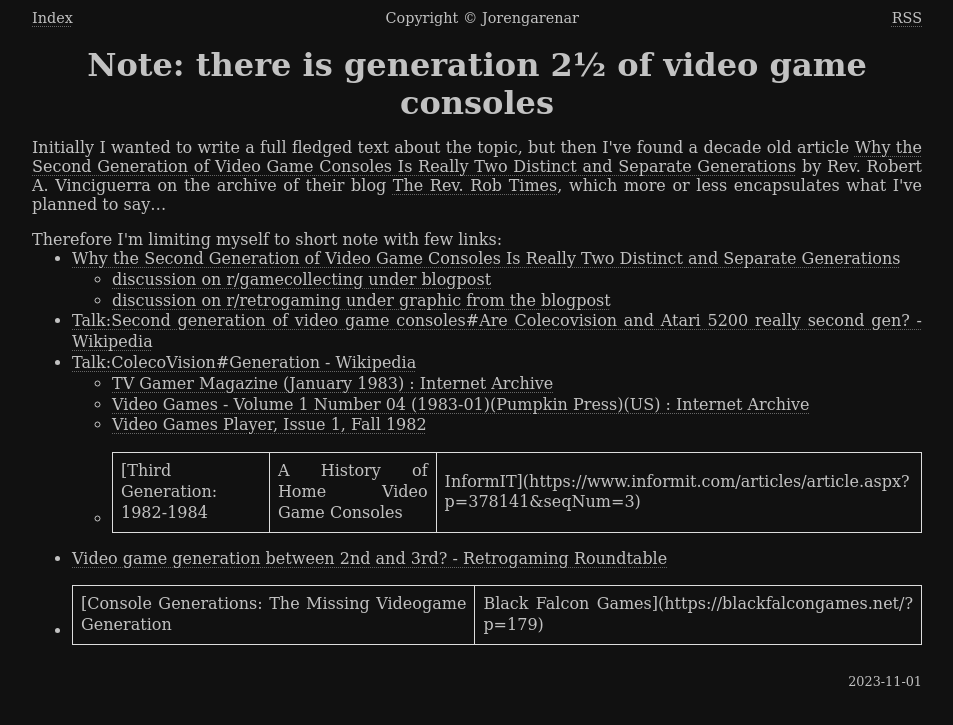
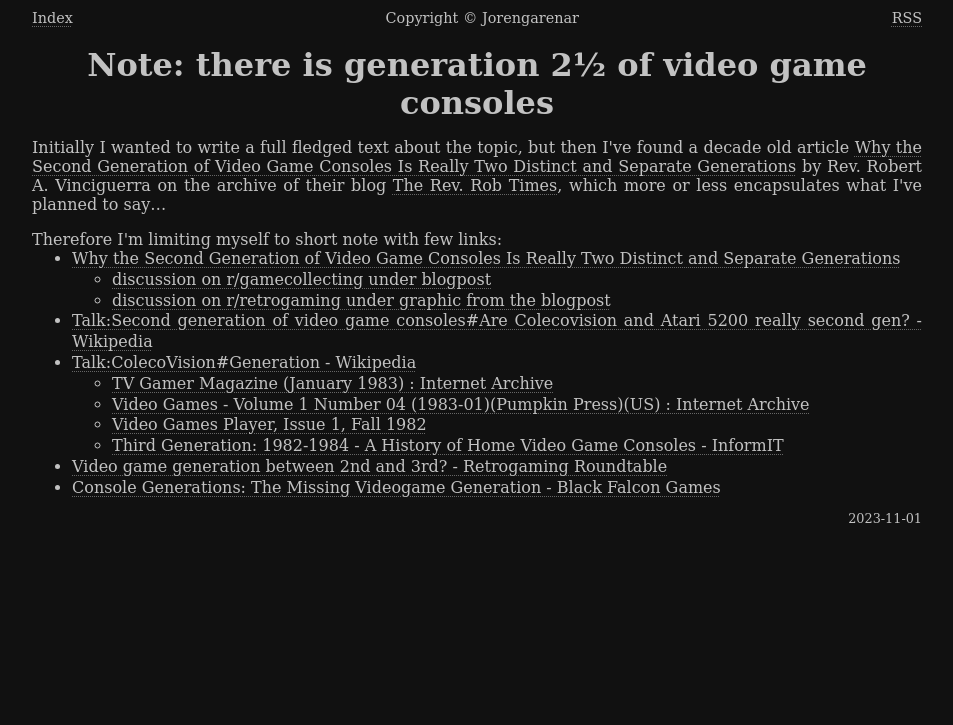
Before and after one commit to Jorenar/blog, a Jekyll site: the page built from _posts/2023-11-01-gen-2.5-of-consoles.md, in a window 1280 px wide. Shown: the top 725 px of the page, without its empty margins (163-1116 px from the left). Built offline with Jekyll 4.4.1, drawn with Linux system fonts in a browser that asks for light colours.

```diff
--- a/_posts/2023-11-01-gen-2.5-of-consoles.md
+++ b/_posts/2023-11-01-gen-2.5-of-consoles.md
@@ -19,9 +19,9 @@ Therefore I'm limiting myself to short note with few links:
   * [TV Gamer Magazine (January 1983) : Internet Archive](https://archive.org/details/tv-gamer-magazine-1983-01/page/n41)
   * [Video Games - Volume 1 Number 04 (1983-01)(Pumpkin Press)(US) : Internet Archive](https://archive.org/details/Video_Games_Volume_1_Number_04_1983-01_Pumpkin_Press_US/page/n71)
   * [Video Games Player, Issue 1, Fall 1982](https://vgpavilion.com/mags/1982/fall/vgp/fall-1982-video-game-buyers-guide/)
-  * [Third Generation: 1982-1984 | A History of Home Video Game Consoles | InformIT](https://www.informit.com/articles/article.aspx?p=378141&seqNum=3)
+  * [Third Generation: 1982-1984 - A History of Home Video Game Consoles - InformIT](https://www.informit.com/articles/article.aspx?p=378141&seqNum=3)
 * [Video game generation between 2nd and 3rd? - Retrogaming Roundtable](https://forum.digitpress.com/forum/showthread.php?173587-Video-game-generation-between-2nd-and-3rd)
-* [Console Generations: The Missing Videogame Generation | Black Falcon Games](https://blackfalcongames.net/?p=179)
+* [Console Generations: The Missing Videogame Generation - Black Falcon Games](https://blackfalcongames.net/?p=179)
 
-[1]: https://web.archive.org/web/20150314024810/http://revrob.com/sci-a-tech-topmenu-52/233-why-the-second-generation-of-video-game-consoles-is-really-two-distinct-and-separate-generations)
+[1]: https://web.archive.org/web/20150314024810/http://revrob.com/sci-a-tech-topmenu-52/233-why-the-second-generation-of-video-game-consoles-is-really-two-distinct-and-separate-generations
 [2]: https://web.archive.org/web/20151026123656/http://www.revrob.com/
```
